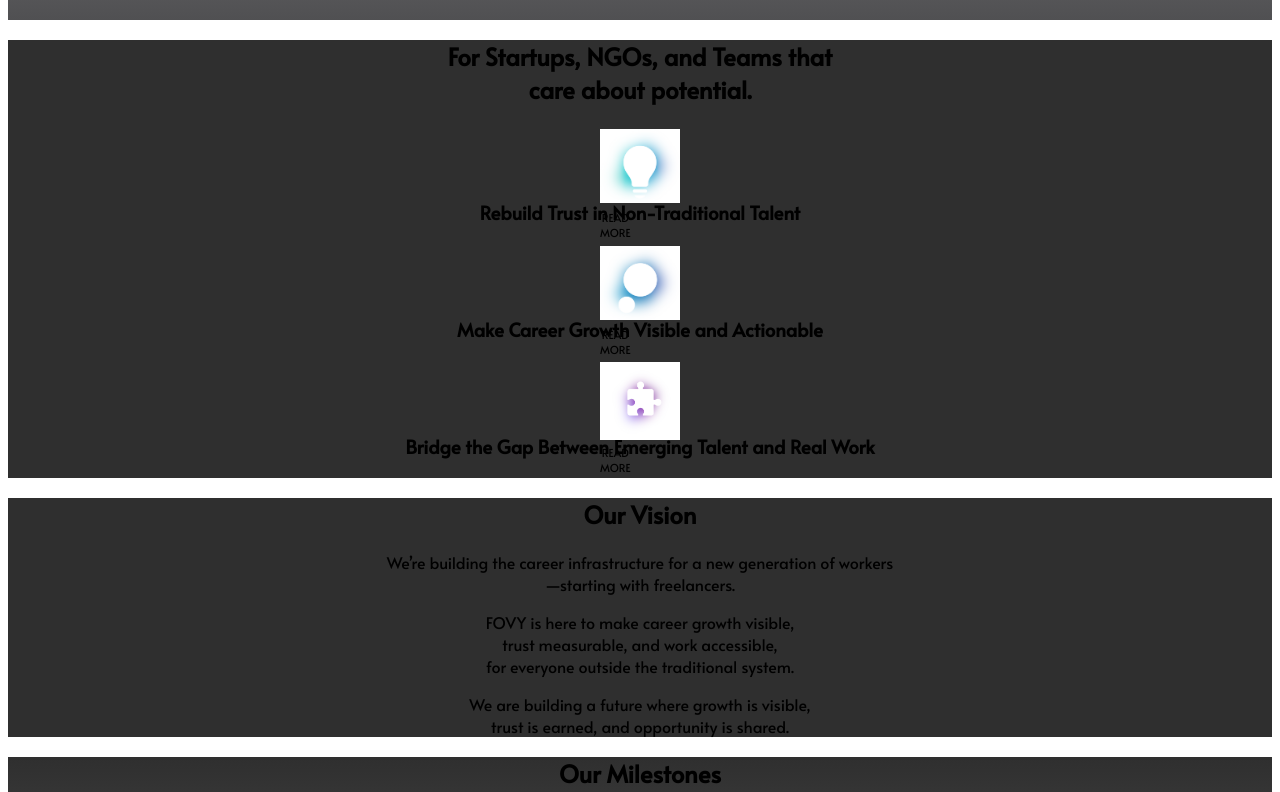
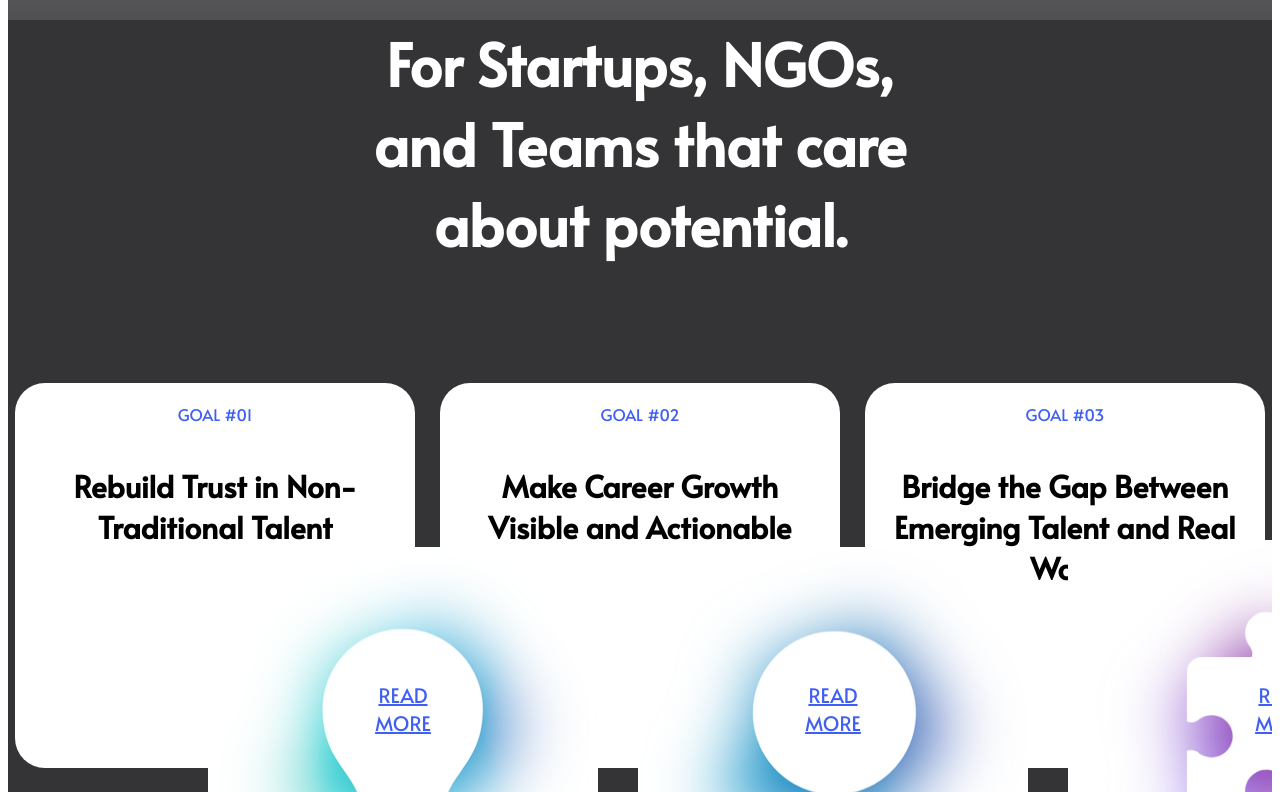
Before and after one commit to FOVY-Colelpis/fovy-frontend, a Next.js app: page / in a window 1280 px wide. Shown: the part 1388-2180 px from the top of the page. Built offline with nearby package versions, Linux system fonts and the light colour scheme.

Commit message:
Adjust puzzle view

```diff
--- a/src/components/PuzzleSection.tsx
+++ b/src/components/PuzzleSection.tsx
@@ -21,38 +21,53 @@ const goals = [
 
 export default function PuzzleSection() {
   return (
-    <section className="bg-[#2f2f2f] text-white py-24 px-6">
-      <div className="max-w-7xl mx-auto text-center">
-        <h2 className="text-3xl sm:text-4xl md:text-5xl font-bold leading-tight mb-20">
-          For Startups, NGOs, and Teams that <br /> care about potential.
+          <section className="bg-[#343436] h-screen flex items-center justify-center">
+        <div className="max-w-7xl mx-auto text-center" style={{transform: 'translateY(-50px)'}}>
+        <h2 className="text-[58px] text-[white] leading-tight text-center px-[350px] m-0 font-normal" style={{margin: 0, marginTop: '50px', paddingBottom: '120px'}}>
+          For Startups, NGOs, and Teams that care about potential.
         </h2>
 
-        <div className="grid grid-cols-1 md:grid-cols-3 gap-10">
+        <div className="flex justify-center gap-[25px] relative">
           {goals.map((goal) => (
             <div
               key={goal.id}
-              className="relative bg-white text-black rounded-[2rem] p-8 pt-12 pb-24 shadow-lg flex flex-col items-center"
+              className="bg-[white] text-[black] rounded-[30px] p-8 flex flex-col items-center relative w-[400px]"
             >
-              <p className="text-blue-700 text-sm font-bold mb-3">{goal.id}</p>
-              <h3 className="text-xl font-semibold text-center leading-snug mb-6">
+              {/* 上方 Goal */}
+              <p className="text-[#3e5ef4] text-lg font-bold my-[20px] text-center">{goal.id}</p>
+
+              {/* 中間內文 */}
+              <h3 className="text-[30px] font-normal text-center leading-snug mt-[20px] mb-[180px] flex-grow px-[20px]">
                 {goal.title}
               </h3>
+            </div>
+          ))}
 
-              {/* 底部圖片 + READ MORE */}
-              <div className="absolute -bottom-12 flex justify-center items-center w-full">
-                <div className="relative w-24 h-24">
+          {/* 圖片疊加層 */}
+          {goals.map((goal, index) => (
+            <div
+              key={`image-${goal.id}`}
+              className="absolute"
+              style={{
+                left: `${400 * index + 30 * index + 200}px`,
+                top: '100%',
+                transform: 'translateY(-60%)'
+              }}
+            >
+              <div className="relative w-20 h-20 bg-white rounded-full shadow-lg flex items-center justify-center">
                 <Image
                   src={goal.image}
                   alt={goal.title}
-                    width={80}
-                    height={80}
-                    className="object-contain drop-shadow-lg"
+                  width={390}
+                  height={390}
+                  className="object-contain"
                 />
-                  <div className="absolute inset-0 flex items-center justify-center">
-                    <span className="text-[11px] text-blue-700 font-bold text-center leading-tight">
+                <div className="absolute inset-0 flex items-center justify-center" style={{
+                  transform: `translateY(-20px) ${index === 2 ? 'translateX(20px)' : ''}`
+                }}>
+                  <span className="text-[20px] text-[#3e5ef4] font-bold text-center leading-tight underline">
                     READ<br />MORE
                   </span>
-                  </div>
                 </div>
               </div>
             </div>
```
Also changed, not shown: public/images/puzzle-gap.png. Lines whose indentation alone changed are shown as unchanged.
